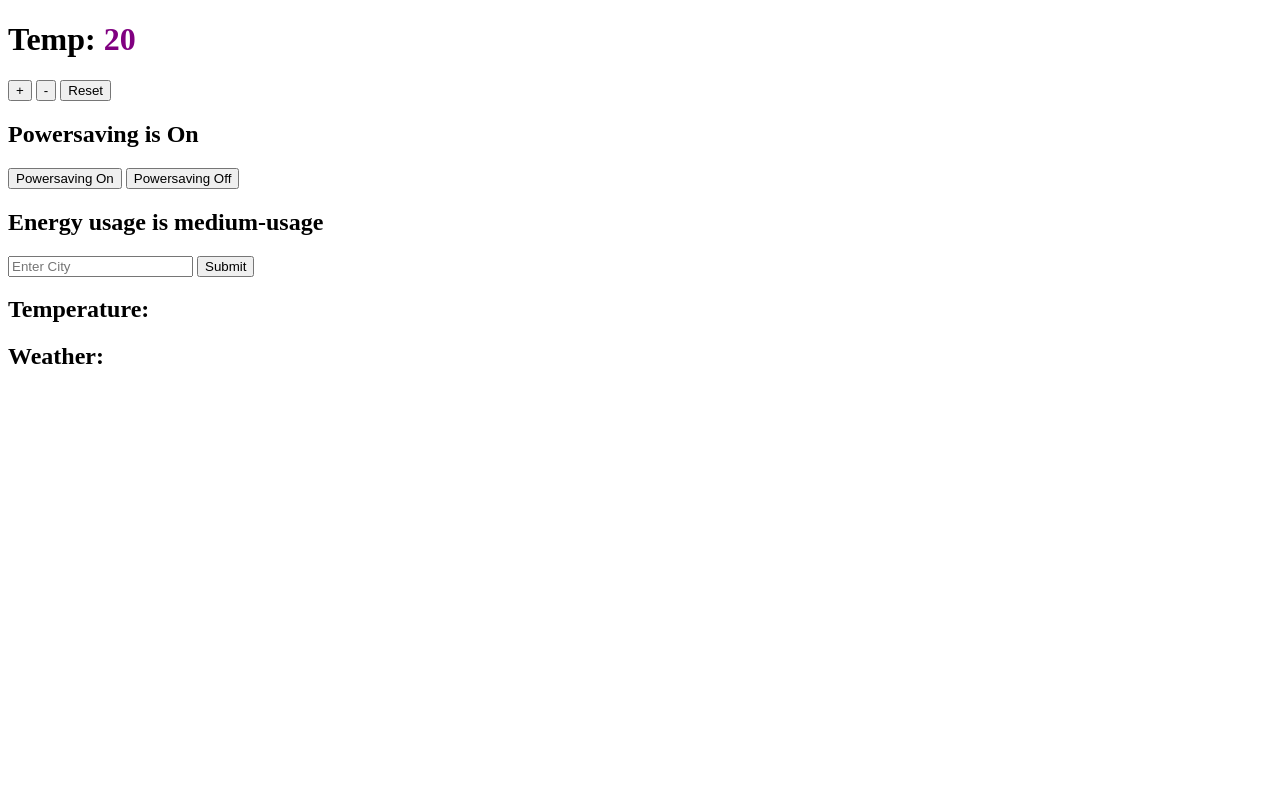
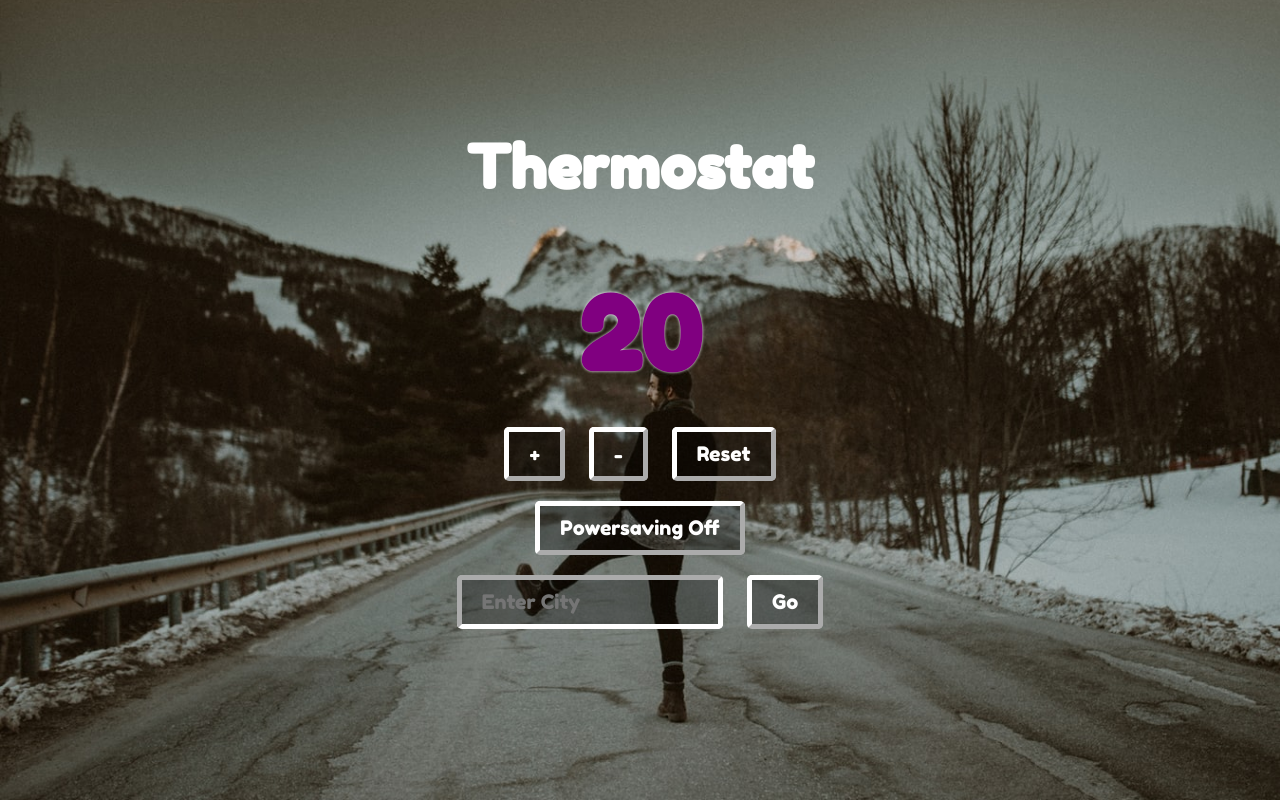
Before and after one commit to tommyrharper/thermostat, a plain HTML site: page index.html in a window 1280 px wide. Drawn offline with Linux system fonts and the light colour scheme; no server answers.

Commit message:
style updated

```diff
--- a/index.html
+++ b/index.html
@@ -1,6 +1,7 @@
 <!DOCTYPE html>
 <html lang="en">
 <head>
+
   <meta charset="UTF-8">
   <meta name="viewport" content="width=device-width, initial-scale=1.0">
 
@@ -8,29 +9,36 @@
   <script src="jasmine-standalone-3.5.0/src/thermostat.js"></script>
   <link rel="stylesheet" href="main.css">
   <script src="interface.js"></script>
+  <link rel="stylesheet" href="https://fonts.googleapis.com/css2?family=Fredoka+One">
 
   <title>Thermosat!</title>
 </head>
 <body>
-  <h1 class="temperature">Temp: <span id="temp"></span></h1>
+  <h2 id="title">Thermostat</h2>
+  <h1 class="temperature"><span id="temp"></span></h1>
 
+
+    <div>
       <button id="temp-increase">+</button>
       <button id="temp-decrease">-</button>
       <button id="reset">Reset</button>
+    </div>
 
-      <h2 >Powersaving is <span id="powersaving-mode"></span></h2>
 
-      <button id="powersaving-on">Powersaving On</button>
+      <!-- <h2 >Powersaving is <span id="powersaving-mode"></span></h2> -->
+    <div>
+      <!-- <button id="powersaving-on">Powersaving On</button> -->
       <button id="powersaving-off">Powersaving Off</button>
+    </div>
 
-      <h2>Energy usage is <span id="energy-usage"></span></h2>
+      <!-- <h2>Energy usage is <span id="energy-usage"></span></h2> -->
 
       <form id="weather-form">
         <input placeholder="Enter City" id="location" type="text">
-        <input id="update-weather" type="submit">
+        <button id="update-weather" type="submit">Go</button>
       </form>
 
-      <h2>Temperature: <span id="london-temp"></span></h2>
-      <h2>Weather: <span id="london-weather"></span></h2>
+      <h2><span id="london-temp"></span></h2>
+      <h2><span id="london-weather"></span></h2>
 </body>
 </html>
--- a/interface.js
+++ b/interface.js
@@ -10,8 +10,8 @@ $(function() {
 
   var updateWeather = function(city) {
     $.get('http://api.openweathermap.org/data/2.5/weather?q=' + city + '&appid=a3d9eb01d4de82b9b8d0849ef604dbed&units=metric', function(data) {
-      $('#london-weather').text(data.weather[0].description)
-      $('#london-temp').text(data.main.temp)
+      $('#london-weather').text("Weather: " + data.weather[0].description)
+      $('#london-temp').text("Temperature: " + data.main.temp + "°C")
     })
   }
 
@@ -20,31 +20,47 @@ $(function() {
     $("#energy-usage").html(thermostat.energyUsage())
     $("#temp").attr("class", thermostat.energyUsage())
   }
+
   var setPowerSavingMode = function(onOrOff) {
     $("#powersaving-mode").html(onOrOff)
   }
+
   $("#temp-increase").click(function() {
     thermostat.increase(1);
     updateTemp()
   })
+
   $("#temp-decrease").click(function() {
     thermostat.decrease(1);
     updateTemp()
   })
+
   $("#reset").click(function() {
     thermostat.reset();
     updateTemp()
   })
+
   $("#powersaving-on").click(function() {
     thermostat.powerSavingOn();
     updateTemp()
     setPowerSavingMode("On")
+    console.log(thermostat.savingOn)
   })
-  $("#powersaving-off").click(function() {
-    thermostat.powerSavingOff();
-    updateTemp()
-    setPowerSavingMode("Off")
-  })
+
+$("#powersaving-off").click(function() {
+if (thermostat.savingOn == true) {
+  thermostat.powerSavingOff();
+  updateTemp()
+  console.log(thermostat.savingOn)
+  $("#powersaving-off").text("Powersaving On")
+} else {
+  thermostat.powerSavingOn();
+  updateTemp()
+  console.log(thermostat.savingOn)
+  $("#powersaving-off").text("Powersaving Off")
+}
+})
+
   updateTemp()
   setPowerSavingMode("On")
   updateWeather()
--- a/main.css
+++ b/main.css
@@ -1,3 +1,9 @@
+/* reset */
+/* * {
+  margin: 0;
+  padding: 0;
+} */
+
 .low-usage {
   color: blue;
 }
@@ -7,3 +13,45 @@
 .high-usage {
   color: red;
 }
+
+body {
+  font-family: "Fredoka One";
+  color: white;
+  width: 100vw;
+  height: 100vh;
+  display: flex;
+  flex-direction: column;
+  align-items: center;
+  justify-content: center;
+  background-image: url(./images/background-image.jpeg);
+  background-color: rgb(56, 56, 56);
+  background-repeat: no-repeat;
+  background-size: cover;
+  background-position: 50% 50%;
+  margin: 0;
+}
+
+button, input {
+  font-size: 20px;
+  color: white;
+  font-family: "Fredoka One";
+  padding: 10px 20px;
+  background-color: rgba(0, 0, 0, 0.315);
+  border-radius: 5px;
+  border-width: 5px;
+  border-color: white;
+  margin: 10px;
+}
+
+#temp {
+  font-size: 100px;
+  text-shadow: 0 0 3px white;
+}
+
+#title {
+  font-size: 60px;
+}
+
+/* #buttons-box {
+  background-color: #F6BB4B;
+} */
```
Also changed, not shown: images/background-image.jpeg (added), images/background-image2.jpeg (added).
